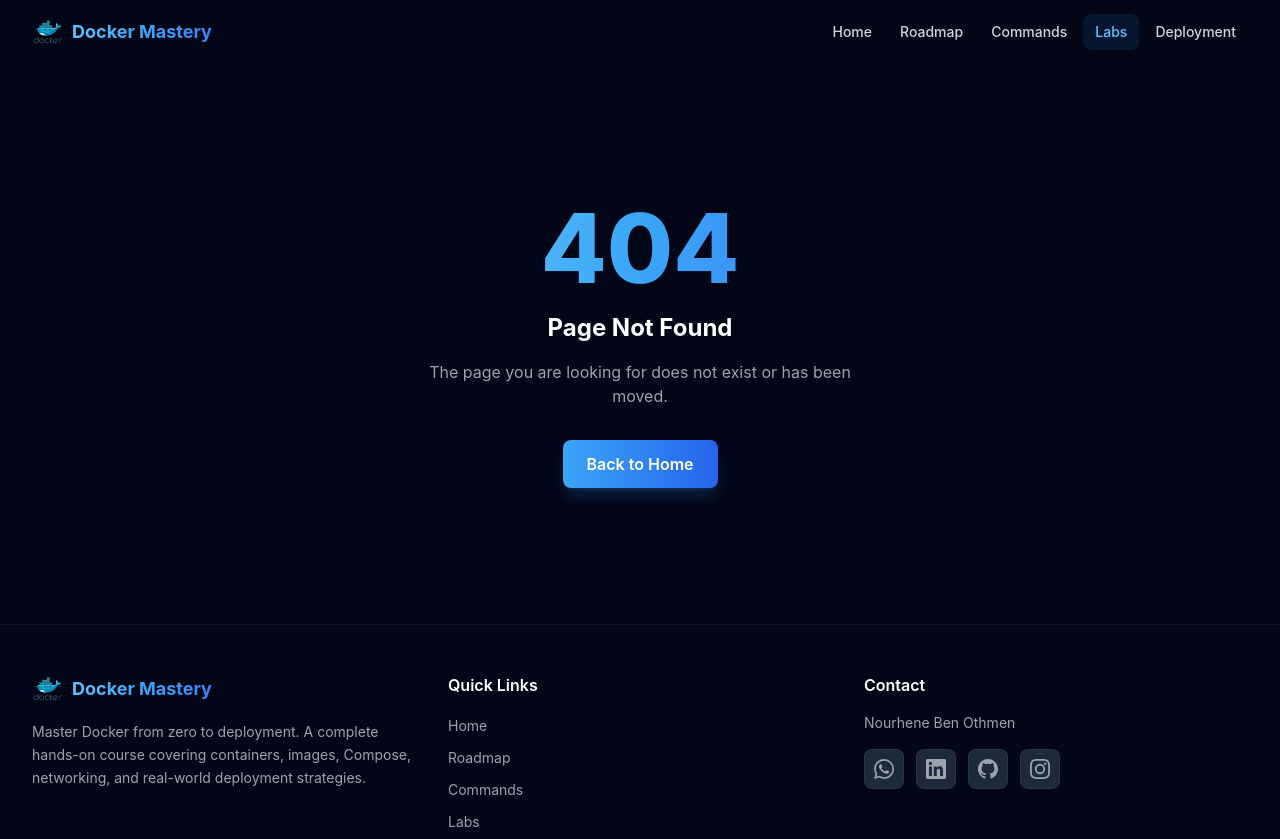
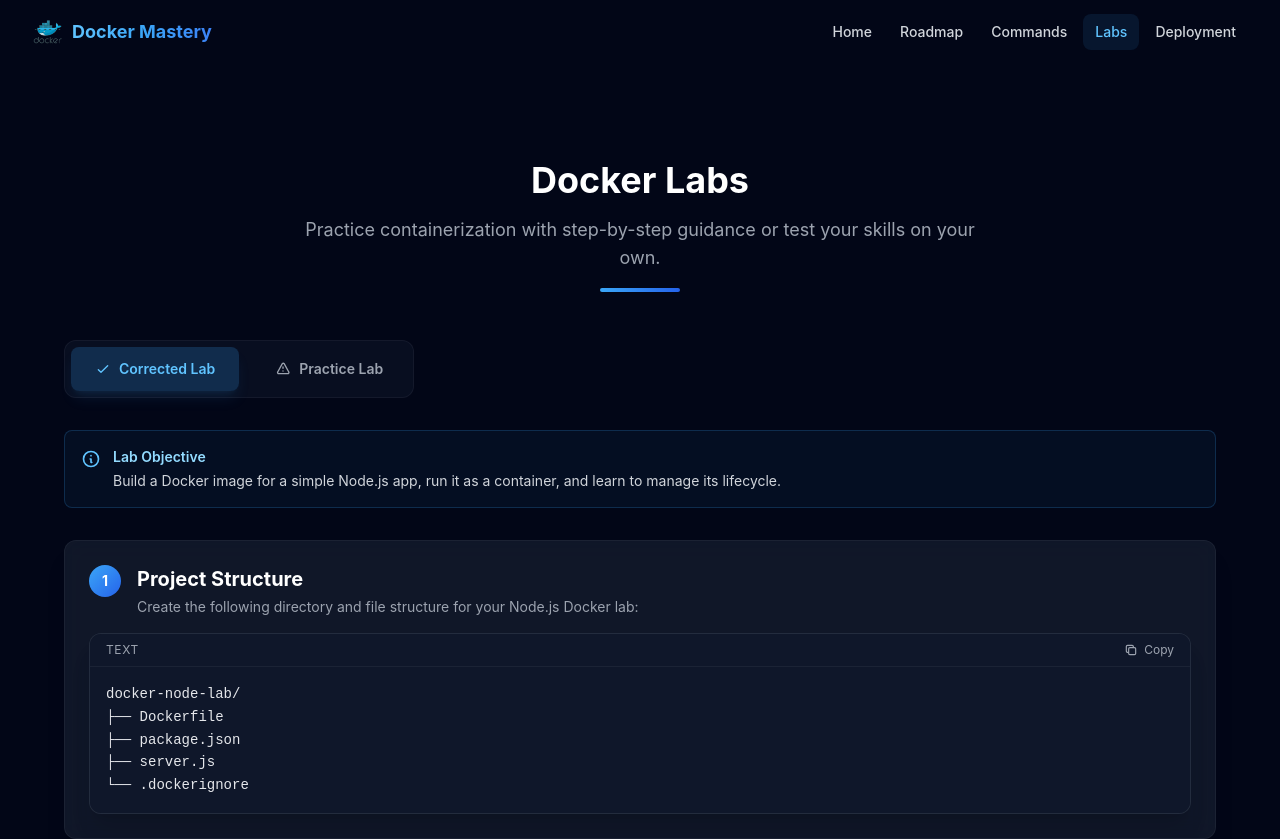
Before and after one commit to Nourhenebenothmen22/docker-mastery-course, a Next.js app: page /labs in a window 1280 px wide. Before the commit this address had no page. Shown: the top 839 px of the page. Built offline with nearby package versions, Linux system fonts and the light colour scheme.

Commit message:
Creer page /labs unifiee avec metadata et LabsTabs

```diff
--- /dev/null
+++ b/app/labs/page.tsx
@@ -0,0 +1,27 @@
+import type { Metadata } from 'next';
+import Container from '@/components/layout/Container';
+import SectionTitle from '@/components/shared/SectionTitle';
+import LabsTabs from '@/components/labs/LabsTabs';
+import { createPageMetadata } from '@/lib/metadata';
+
+export const metadata: Metadata = createPageMetadata({
+  title: 'Docker Labs - Corrected & Practice',
+  description:
+    'Hands-on Docker labs. Follow the corrected lab to containerize a Node.js app step by step, or test your skills with the practice lab.',
+  path: '/labs',
+  ogTitle: 'Docker Labs - Hands-on Containerization Practice',
+});
+
+export default function LabsPage() {
+  return (
+    <section className="section-padding">
+      <Container>
+        <SectionTitle
+          title="Docker Labs"
+          subtitle="Practice containerization with step-by-step guidance or test your skills on your own."
+        />
+        <LabsTabs />
+      </Container>
+    </section>
+  );
+}
--- a/app/page.tsx
+++ b/app/page.tsx
@@ -2,6 +2,7 @@ import Link from 'next/link';
 import Hero from '@/components/shared/Hero';
 import SectionTitle from '@/components/shared/SectionTitle';
 import FeatureCard from '@/components/shared/FeatureCard';
+import WhyDockerCarousel from '@/components/shared/WhyDockerCarousel';
 import Container from '@/components/layout/Container';
 import {
   BoxIcon,
@@ -88,16 +89,10 @@ const coursePages: CourseCardItem[] = [
     icon: <CodeIcon className="w-8 h-8" />,
   },
   {
-    href: '/labs/corrected',
-    title: 'Corrected Lab',
-    description: 'Follow a step-by-step lab to containerize a Node.js app with full solutions.',
+    href: '/labs',
+    title: 'Docker Labs',
+    description: 'Hands-on labs: follow the corrected lab or test your skills with the practice lab.',
     icon: <CheckCircleIcon className="w-8 h-8" />,
-  },
-  {
-    href: '/labs/practice',
-    title: 'Practice Lab',
-    description: 'Test your Docker skills with an incomplete lab and debug real issues.',
-    icon: <EyeIcon className="w-8 h-8" />,
   },
   {
     href: '/deployment',
@@ -132,16 +127,8 @@ export default function HomePage() {
             title="Why Docker Matters"
             subtitle="Docker has transformed how modern applications are built, shipped, and deployed."
           />
-          <div className="grid grid-cols-1 md:grid-cols-2 lg:grid-cols-3 gap-8">
-            {benefits.map((item, i) => (
-              <div key={i} className="glass-card p-6 flex flex-col items-start">
-                <div className="w-10 h-10 rounded-full bg-docker-500/20 flex items-center justify-center mb-4">
-                  <div className="w-3 h-3 rounded-full bg-docker-400" />
-                </div>
-                <h3 className="text-lg font-semibold text-white mb-2">{item.title}</h3>
-                <p className="text-gray-400 text-sm leading-relaxed">{item.description}</p>
-              </div>
-            ))}
+          <div className="max-w-3xl mx-auto">
+            <WhyDockerCarousel benefits={benefits} />
           </div>
         </Container>
       </section>
```
Also changed, not shown: 1 other file (tests, documents, lock files or other folders).
